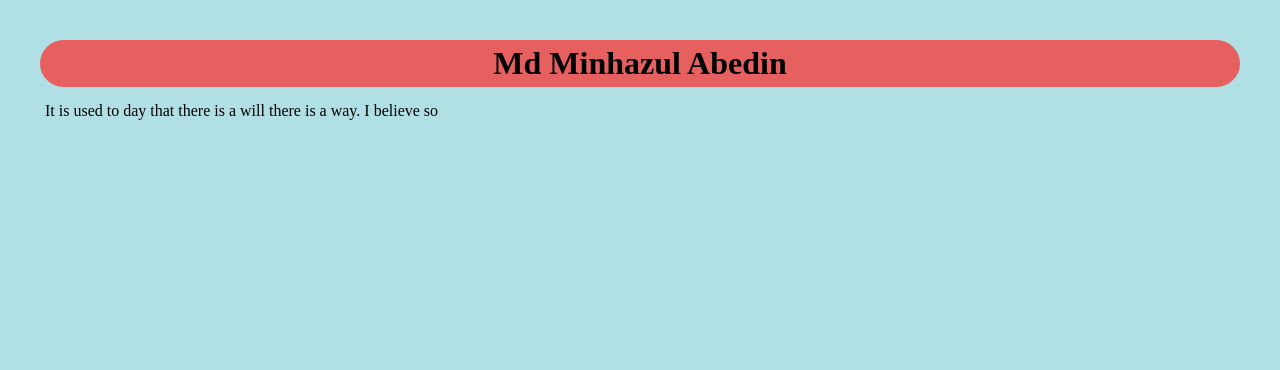
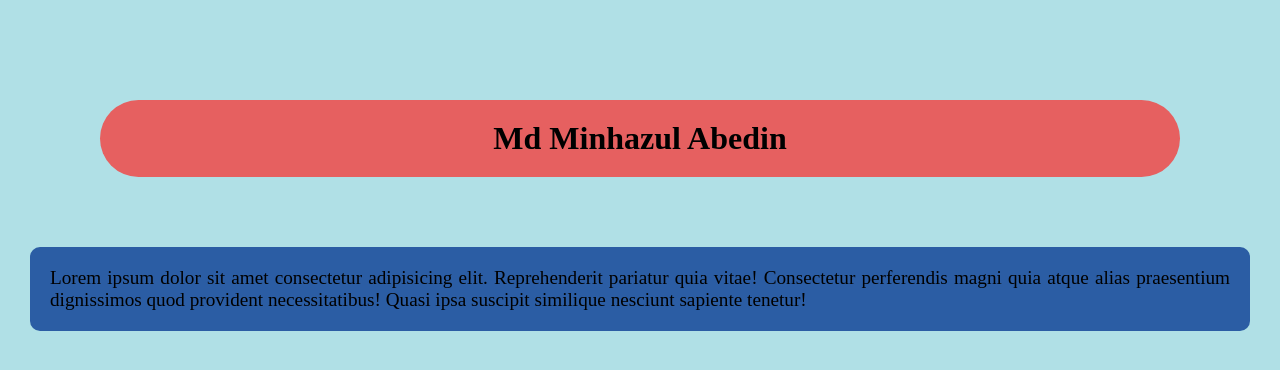
Before and after one commit to cpdminhaz/portfolio, a plain HTML site: page index.html in a window 1280 px wide. Drawn offline with Linux system fonts and the light colour scheme.

Commit message:
upadated

```diff
--- a/index.html
+++ b/index.html
@@ -9,6 +9,6 @@
 </head>
 <body>
     <h1>Md Minhazul Abedin</h1>
-    <p>It is used to day that there is a will there is a way. I believe so</p>
+    <p>Lorem ipsum dolor sit amet consectetur adipisicing elit. Reprehenderit pariatur quia vitae! Consectetur perferendis magni quia atque alias praesentium dignissimos quod provident necessitatibus! Quasi ipsa suscipit similique nesciunt sapiente tenetur!</p>
 </body>
 </html>
--- a/styles/index.css
+++ b/styles/index.css
@@ -2,5 +2,9 @@
     background-color: powderblue;margin: 10px ;padding: 5px;
 }
 h1 {
-    background-color: rgb(230, 96, 96);border-radius: 5cm;text-align: center;
+    background-color: rgb(230, 96, 96);border-radius: 500px;text-align: center;margin: 70px; padding: 20px;
 }
+p {
+    background-color: rgb(43, 93, 164);
+    color:black;border-radius: 10px; margin: 0;padding: 20px;font-size: larger;text-align: justify;
+}
```
